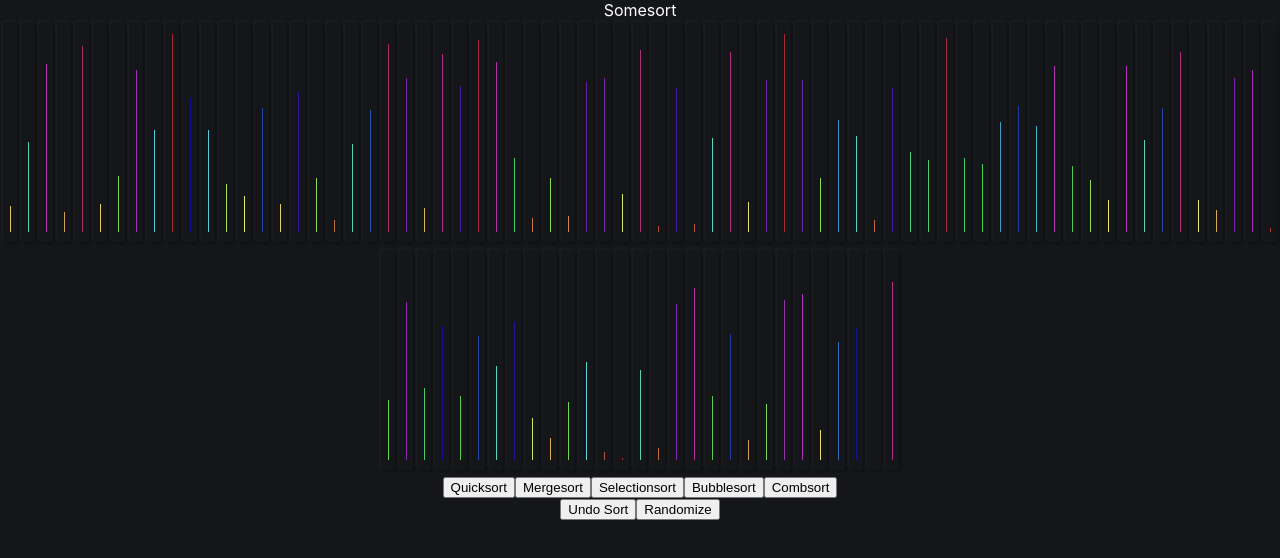
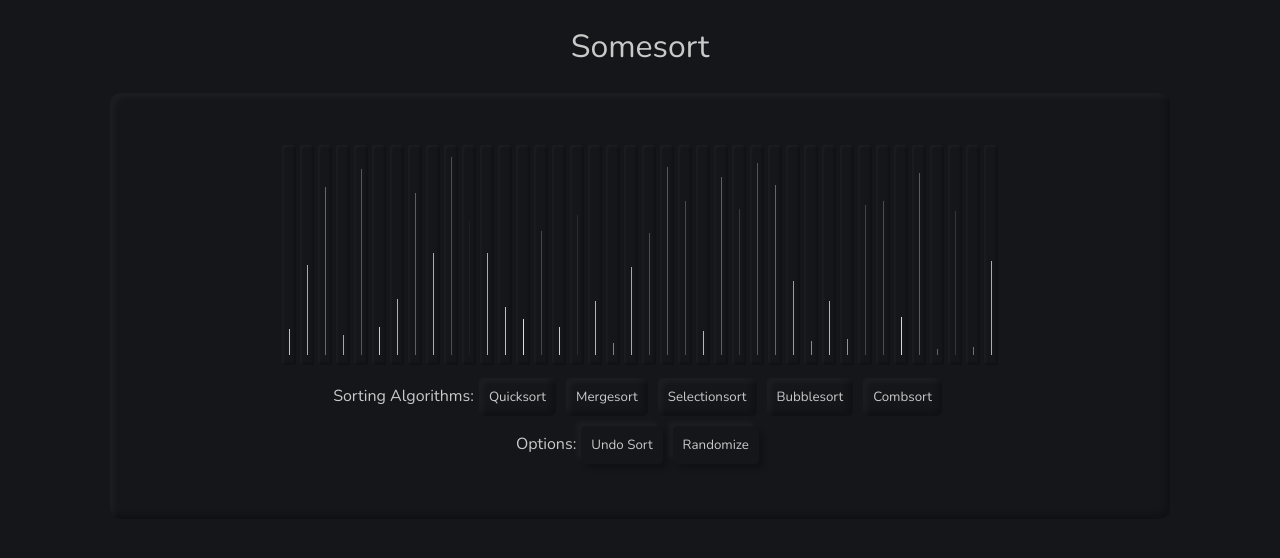
Before and after one commit to EthanThatOneKid/somesort, a React (Create React App) app: page / in a window 1280 px wide. Shown: the top 558 px of the page. Built offline with nearby package versions, Linux system fonts and the light colour scheme.

Commit message:
stylezzzzz

```diff
--- a/src/App.tsx
+++ b/src/App.tsx
@@ -5,7 +5,7 @@ import './css/App.scss';
 const App: React.FC = () => {
   return (
     <div className="App">
-      <header className="App-header">Somesort</header>
+      <header className="app-header">Somesort</header>
       <section>
         <SortPanel algorithm="Quicksort" />
       </section>
--- a/src/components/SortPanel.tsx
+++ b/src/components/SortPanel.tsx
@@ -12,7 +12,7 @@ type SortPanelState = {};
 
 class SortPanel extends Component<SortPanelProps, SortPanelState> {
   display: React.RefObject<SortDisplay> = React.createRef();
-  list: SortList = new SortList(100);
+  list: SortList = new SortList(40);
   currentAlgorithm: string = this.props.algorithm;
 
   onRandomizeClickListener(): void {
@@ -68,10 +68,12 @@ class SortPanel extends Component<SortPanelProps, SortPanelState> {
   render(): React.ReactNode {
     return (
       <div className="sort-panel">
-        <section>
+        <section className="sort-display-container">
           <SortDisplay list={this.list} ref={this.display} />
         </section>
-        <section>
+        <section className="buttons-container">
+          <label>Sorting Algorithms:</label>
+          <section className="sorting-algorithms">
             {Object.keys(algorithms).map((name: string) => {
               return (
                 <button
@@ -84,10 +86,17 @@ class SortPanel extends Component<SortPanelProps, SortPanelState> {
               );
             })}
           </section>
-        <button onClick={this.onUndoClickListener.bind(this)}>Undo Sort</button>
+          <br />
+          <label>Options:</label>
+          <section className="sorting-options">
+            <button onClick={this.onUndoClickListener.bind(this)}>
+              Undo Sort
+            </button>
             <button onClick={this.onRandomizeClickListener.bind(this)}>
               Randomize
             </button>
+          </section>
+        </section>
       </div>
     );
   }
--- a/src/css/App.scss
+++ b/src/css/App.scss
@@ -1,7 +1,15 @@
 @import './variables.scss';
+@import url('https://fonts.googleapis.com/css?family=Nunito&display=swap');
 
 .App {
     text-align: center;
+    color: $fontColor;
+    font-family: 'Nunito', sans-serif;
+}
+
+.app-header {
+    font-size: 2em;
+    margin: 25px auto;
 }
 
 .center {
@@ -15,6 +23,14 @@
     pointer-events: none;
 }
 
+.sort-panel {
+    margin: 0 auto;
+    padding: 50px;
+    border-radius: 10px;
+    width: 75vw;
+    @include neumorphic(5px);
+}
+
 .pipe-container {
     height: $pipeHeight;
     width: $pipeWidth;
@@ -22,9 +38,7 @@
     padding: 10px 2px 10px 2px;
     border-radius: 2px;
     display: inline-block;
-    box-shadow:
-        2px 2px 2px 0 rgba(0, 0, 0, 0.2), // Dark Underside
-        -2px -2px 2px 0 rgba(255, 255, 255, 0.03) // Light Upside
+    @include neumorphic(2px);
 }
 
 @for $toPercent from 0 through 100 {
@@ -38,3 +52,27 @@
         transition: box-shadow .1s cubic-bezier(.25, .25, .25, 1.15);
     }
 }
+
+.buttons-container {
+    label {
+        display: inline-block;
+    }
+    section {
+        display: inline-block;
+    }
+    button {
+        color: $fontColor;
+        font-family: 'Nunito', sans-serif;
+        padding: 10px;
+        margin: 5px;
+        border-radius: 5px;
+        background-color: rgba(0, 0, 0, 0);
+        border: none;
+    }
+    .sorting-algorithms button {
+        @include neumorphic(5px);
+    }
+    .sorting-options button {
+        @include neumorphic-inverse(5px);
+    }
+}
--- a/src/css/variables.scss
+++ b/src/css/variables.scss
@@ -3,3 +3,16 @@ $pipeEmptyColor: white;
 $pipeHeight: 200px;
 $pipeWidth: 10px;
 $pipeStartHeight: (0.5 * $pipeHeight);
+$fontColor: rgb(201, 201, 201);
+
+@mixin neumorphic($strength) {
+    box-shadow:
+        inset (-1 * $strength) (-1 * $strength) $strength 0 rgba(0, 0, 0, 0.2), // Dark Underside
+        inset $strength $strength $strength 0 rgba(255, 255, 255, 0.03) // Light Upside
+}
+
+@mixin neumorphic-inverse($strength) {
+    box-shadow:
+        $strength $strength $strength 0 rgba(0, 0, 0, 0.2), // Dark Underside
+        (-1 * $strength) (-1 * $strength) $strength 0 rgba(255, 255, 255, 0.03) // Light Upside
+}
```
Lines whose indentation alone changed are shown as unchanged.
